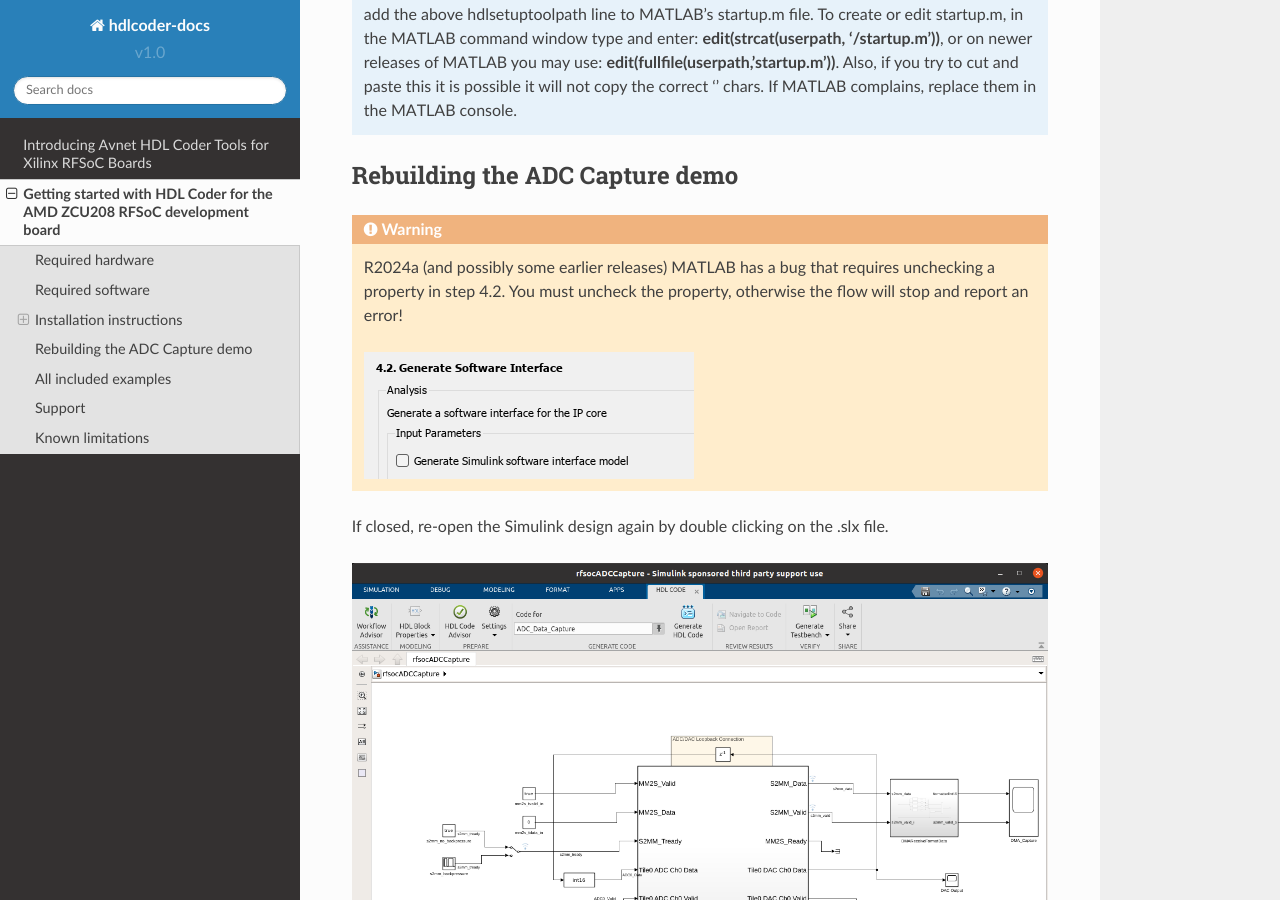
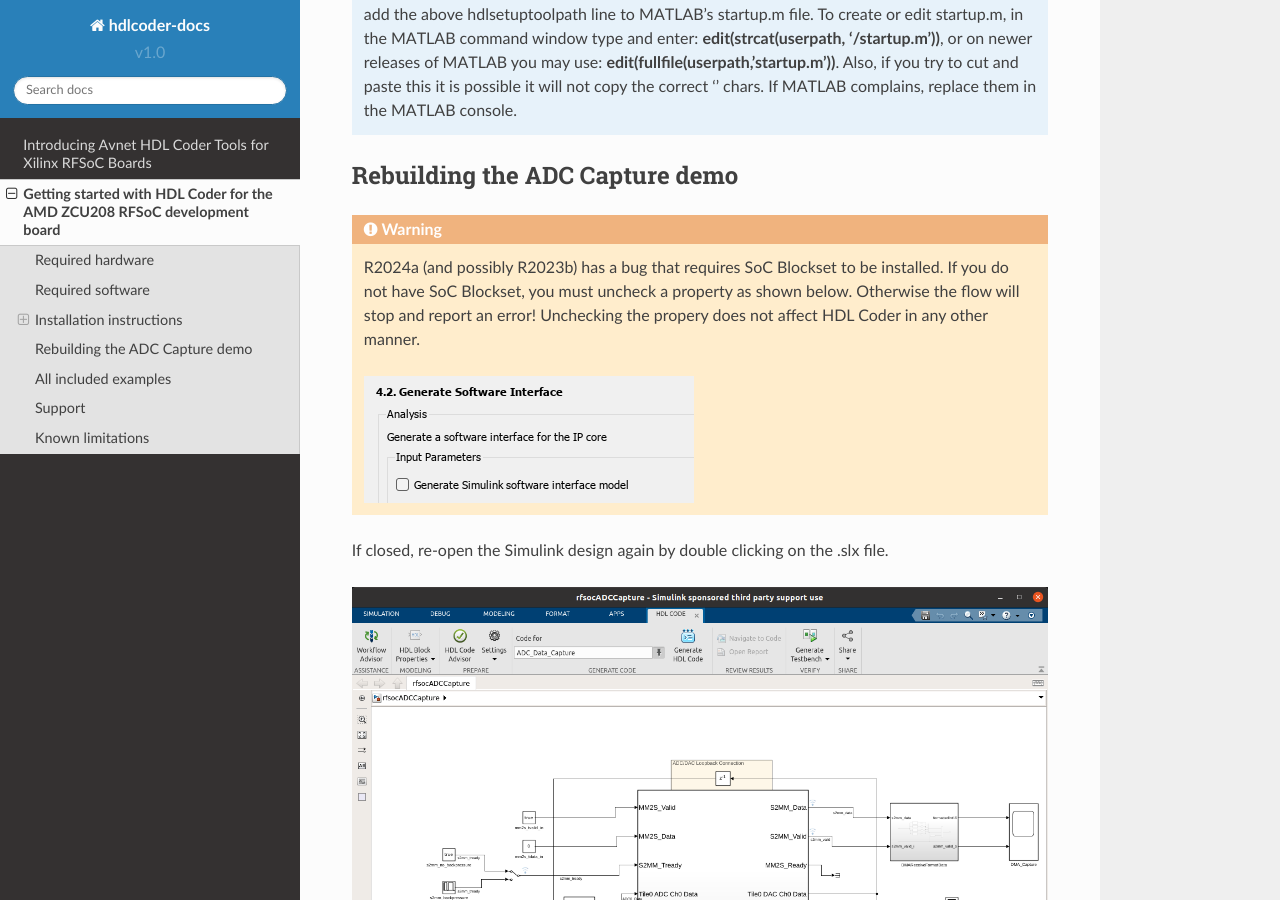
Before and after one commit to FredKellerman/rfsoc-hdlcoder-readthedocs, a Sphinx documentation site: the page built from docs/source/zcu208.rst, in a window 1280 px wide and 900 px high, scrolled down 15931 px. Built offline with Sphinx 7.4.7 and the Read the Docs theme 2.0.0, drawn with Linux system fonts in a browser that asks for light colours.

Commit message:
R2023b warning

```diff
--- a/docs/source/zcu208.rst
+++ b/docs/source/zcu208.rst
@@ -450,9 +450,11 @@ command window (your own path setting may be different):
 Rebuilding the ADC Capture demo
 -------------------------------
 .. warning::
-  R2024a (and possibly some earlier releases) MATLAB has a bug that requires
-  unchecking a property in step 4.2. You must uncheck the property, otherwise
-  the flow will stop and report an error!
+  R2024a (and possibly R2023b) has a bug that requires
+  SoC Blockset to be installed. If you do not have SoC Blockset,
+  you must uncheck a property as shown below. Otherwise the flow will stop and
+  report an error!  Unchecking the propery does not affect HDL Coder in any
+  other manner.
 
   .. image:: ./images_zcu208/r2024_fix_4p2.png
 
```
